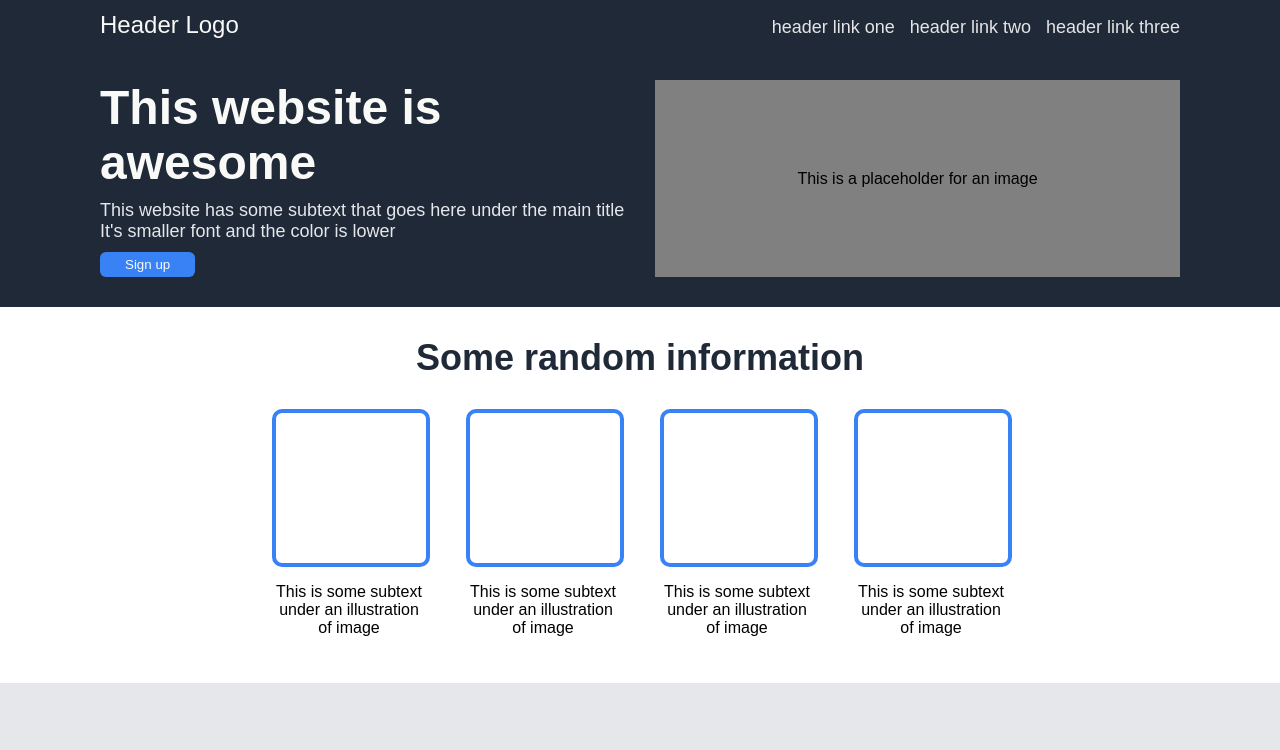
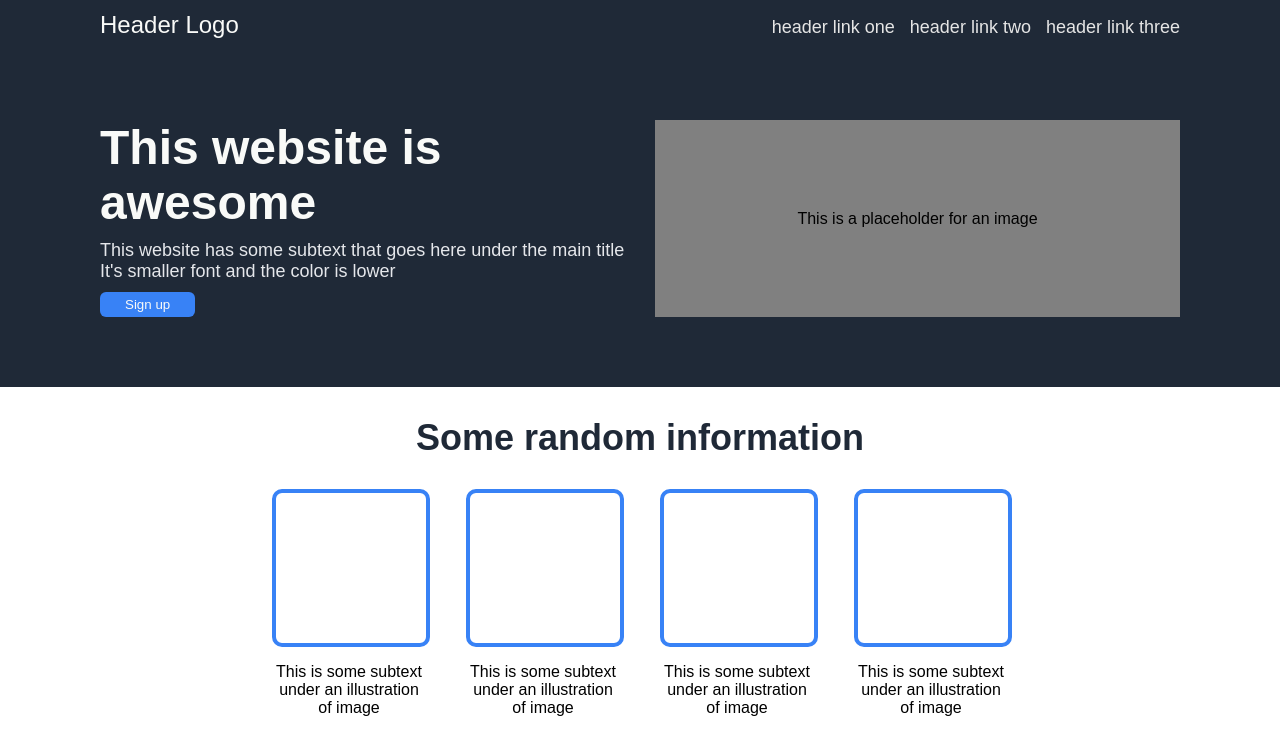
Before and after one commit to DogGotSwag/landingPage, a plain HTML site: page index.html in a window 1280 px wide. Shown: the top 750 px of the page. Drawn offline with Linux system fonts and the light colour scheme.

Commit message:
edit padding on section one

```diff
--- a/styles.css
+++ b/styles.css
@@ -63,7 +63,7 @@ a{
     display: flex;
     justify-content: center;
     align-items: center;
-    padding: 30px 100px;
+    padding: 70px 100px;
     background-color: #1F2937;
 
 }
```
